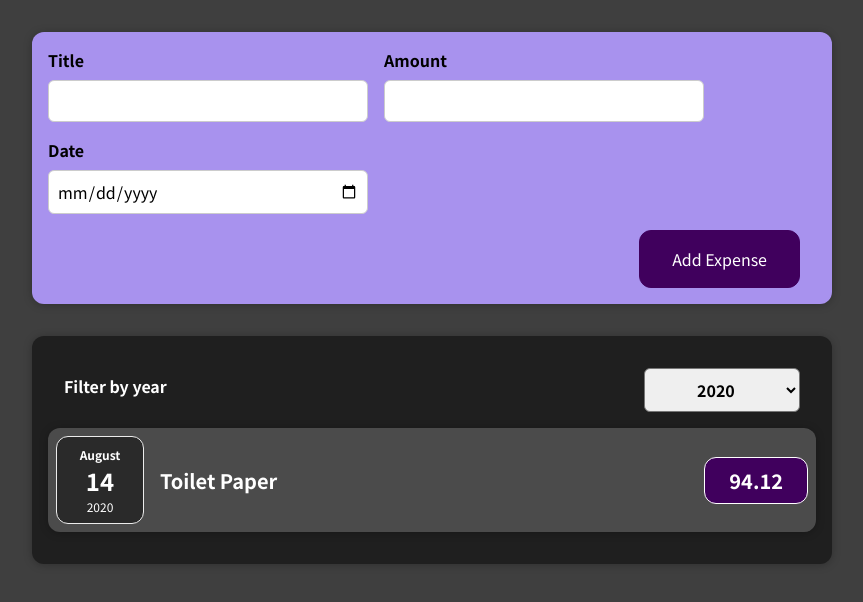
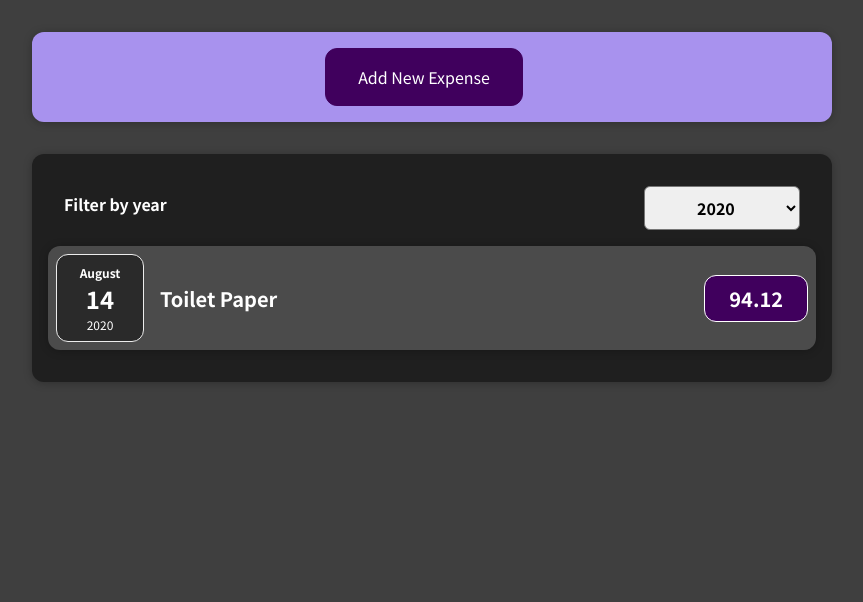
Before and after one commit to tuanluu0511/simple-expenses-tracker, a React (Create React App) app: page / in a window 1280 px wide. Shown: the top 602 px of the page, without its empty margins (208-1071 px from the left). Built offline with nearby package versions, Linux system fonts and the light colour scheme.

Commit message:
Toggle Add New Expense button - Form

```diff
--- a/src/components/NewExpense/ExpenseForm.js
+++ b/src/components/NewExpense/ExpenseForm.js
@@ -87,6 +87,9 @@ const ExpenseForm = (props) => {
         </div>
       </div>
       <div className="new-expense__actions">
+        <button type="button" onClick={props.onCancel}>
+          Cancel
+        </button>
         <button type="submit">Add Expense</button>
       </div>
     </form>
--- a/src/components/NewExpense/NewExpense.js
+++ b/src/components/NewExpense/NewExpense.js
@@ -1,7 +1,11 @@
 import ExpenseForm from './ExpenseForm';
+import { useState } from 'react';
 import './NewExpense.css';
+import { flatMap } from 'lodash-es';
 
 const NewExpense = (props) => {
+  const [isEditing, setIsEditing] = useState(false);
+
   const saveExpenseDataHandler = (enteredExpenseData) => {
     //Take data from Form
     const expenseData = {
@@ -10,12 +14,29 @@ const NewExpense = (props) => {
     };
     //Pass data to App.js
     props.onAddExpense(expenseData);
+    setIsEditing(false);
+  };
+
+  const startEditingHandler = () => {
+    setIsEditing(true);
+  };
+
+  const stopEditingHandler = () => {
+    setIsEditing(false);
   };
 
   return (
     <div className="new-expense">
+      {!isEditing && (
+        <button onClick={startEditingHandler}>Add New Expense</button>
+      )}
       {/* Pass function to expenseForm */}
-      <ExpenseForm onSaveExpenseData={saveExpenseDataHandler} />
+      {isEditing && (
+        <ExpenseForm
+          onSaveExpenseData={saveExpenseDataHandler}
+          onCancel={stopEditingHandler}
+        />
+      )}
     </div>
   );
 };
```
Also changed, not shown: 1 other file (tests, documents, lock files or other folders).
